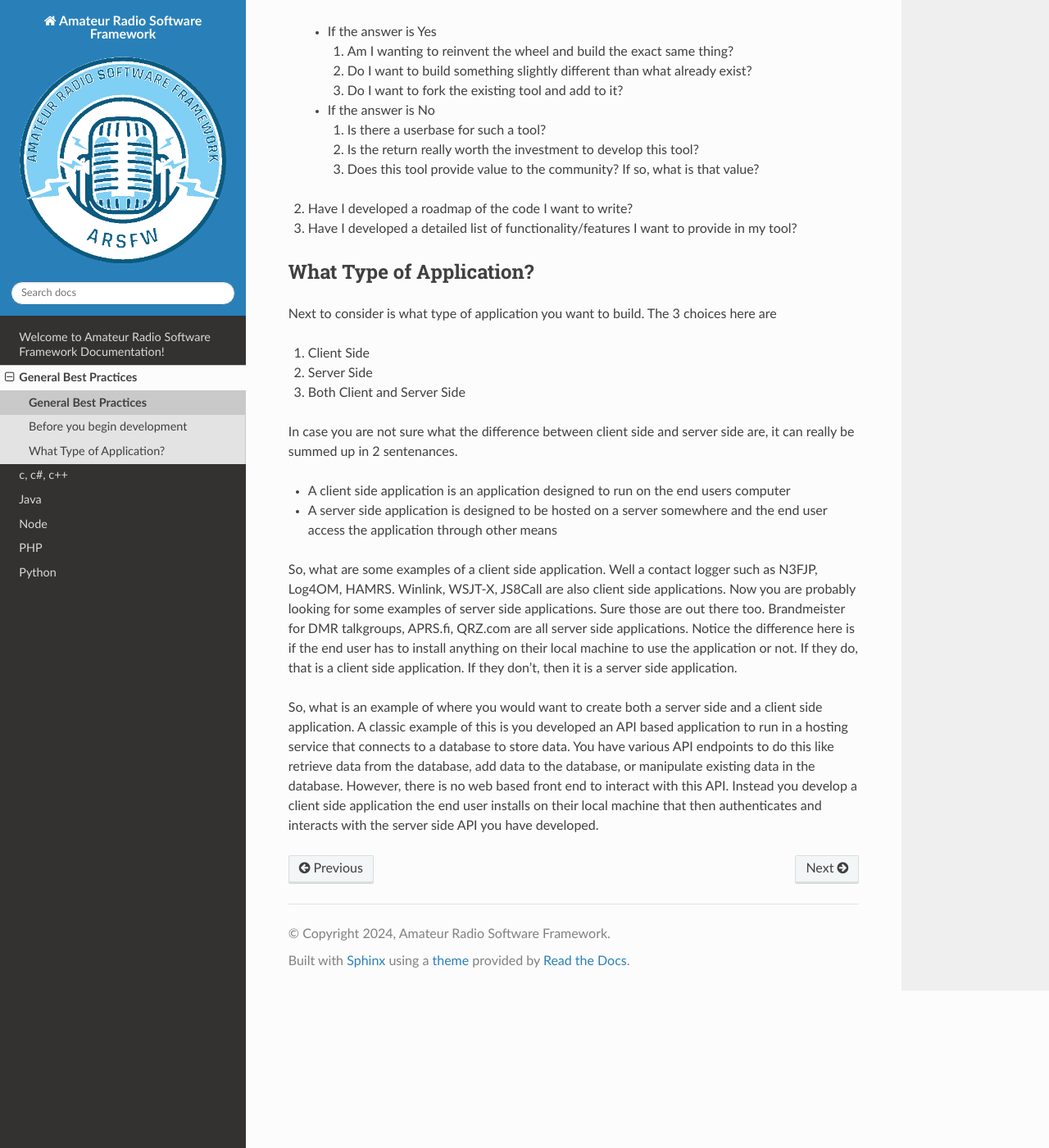
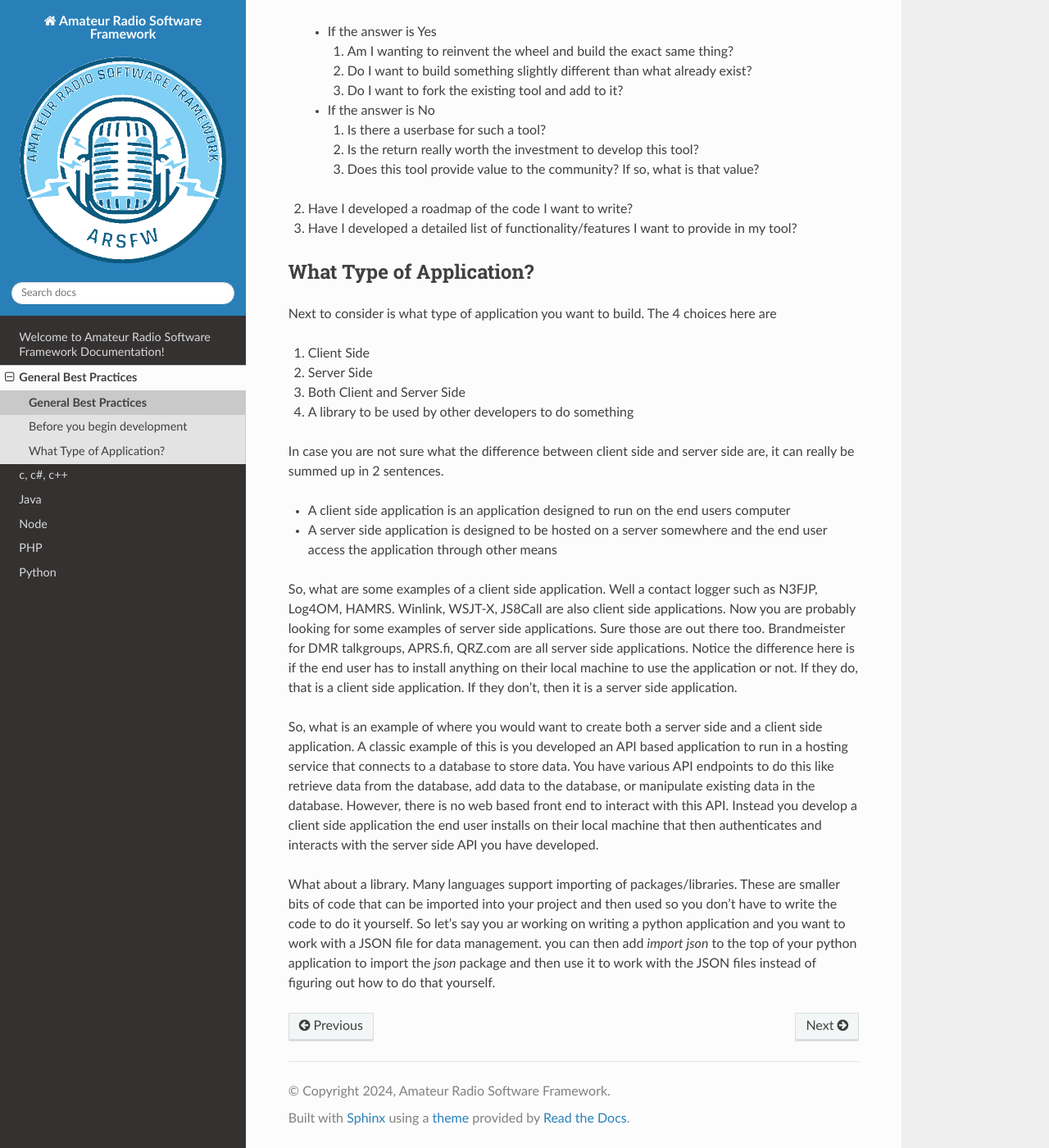
Before and after one commit to Amateur-Radio-Software-Framework/documentation, a Sphinx documentation site: the page built from docs/source/general/index.rst, in a window 1280 px wide and 1400 px high, scrolled down 453 px. Shown: the whole window at 82% size. Built offline with Sphinx 7.4.7 and the Read the Docs theme 2.0.0, drawn with Linux system fonts in a browser that asks for light colours.

Commit message:
adding library example

```diff
--- a/docs/source/general/index.rst
+++ b/docs/source/general/index.rst
@@ -36,13 +36,14 @@ Here are some things you should ask yourself and consider before you begin writi
 What Type of Application?
 #########################
 
-Next to consider is what type of application you want to build. The 3 choices here are
+Next to consider is what type of application you want to build. The 4 choices here are
 
 1. Client Side
 2. Server Side
 3. Both Client and Server Side
+4. A library to be used by other developers to do something
 
-In case you are not sure what the difference between client side and server side are, it can really be summed up in 2 sentenances.
+In case you are not sure what the difference between client side and server side are, it can really be summed up in 2 sentences.
 
 - A client side application is an application designed to run on the end users computer
 - A server side application is designed to be hosted on a server somewhere and the end user access the application through other means
@@ -50,3 +51,5 @@ In case you are not sure what the difference between client side and server side
 So, what are some examples of a client side application. Well a contact logger such as N3FJP, Log4OM, HAMRS. Winlink, WSJT-X, JS8Call are also client side applications. Now you are probably looking for some examples of server side applications. Sure those are out there too. Brandmeister for DMR talkgroups, APRS.fi, QRZ.com are all server side applications. Notice the difference here is if the end user has to install anything on their local machine to use the application or not. If they do, that is a client side application. If they don't, then it is a server side application.
 
 So, what is an example of where you would want to create both a server side and a client side application. A classic example of this is you developed an API based application to run in a hosting service that connects to a database to store data. You have various API endpoints to do this like retrieve data from the database, add data to the database, or manipulate existing data in the database. However, there is no web based front end to interact with this API. Instead you develop a client side application the end user installs on their local machine that then authenticates and interacts with the server side API you have developed.
+
+What about a library. Many languages support importing of packages/libraries. These are smaller bits of code that can be imported into your project and then used so you don't have to write the code to do it yourself. So let's say you ar working on writing a python application and you want to work with a JSON file for data management. you can then add `import json` to the top of your python application to import the `json` package and then use it to work with the JSON files instead of figuring out how to do that yourself.
```
